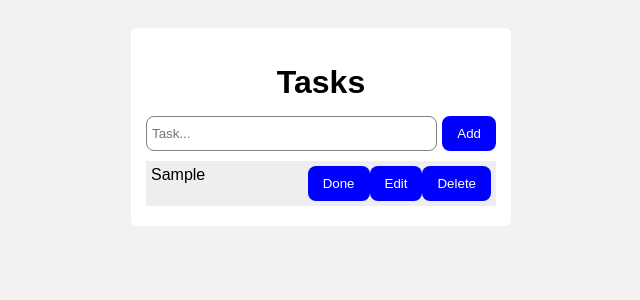
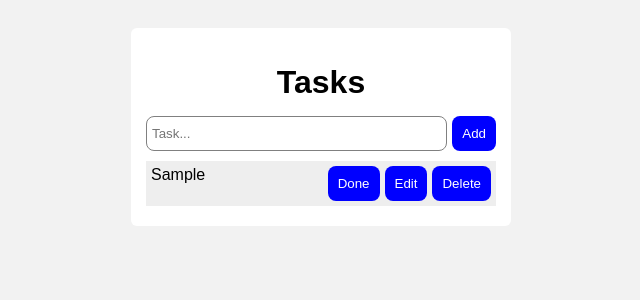
Before and after one commit to Abdelrahman-Elfiky/task-tracker, a React (Vite) app: page / in a window 1280 px wide. Both pictures are taken after typing "Sample" into the empty fields and a click on the button "Add". Shown: the top 300 px of the page, without its empty margins (319-959 px from the left). Built offline with nearby package versions, Linux system fonts and the light colour scheme.

Commit message:
Update index.css

```diff
--- a/src/index.css
+++ b/src/index.css
@@ -22,8 +22,11 @@
   display: flex;
   gap: 5px;
   margin-bottom: 10px;
+
 }
-
+.task div button {
+  margin-left: 5px;
+}
 input {
   flex: 1;
   padding: 5px;
@@ -32,12 +35,13 @@
 }
 
 button {
-  padding: 10px 15px;
+  padding: 10px 10px;
   cursor: pointer;
   background-color: blue;
   border-radius: 8px;
   border: none;
   color: #fff;
+  gap: 20px;
 }
 
 .task {
@@ -46,6 +50,7 @@
   background: #eee;
   padding: 5px;
   margin-bottom: 5px;
+  gap: 20px;
 }
 
 .task.done span {
```
